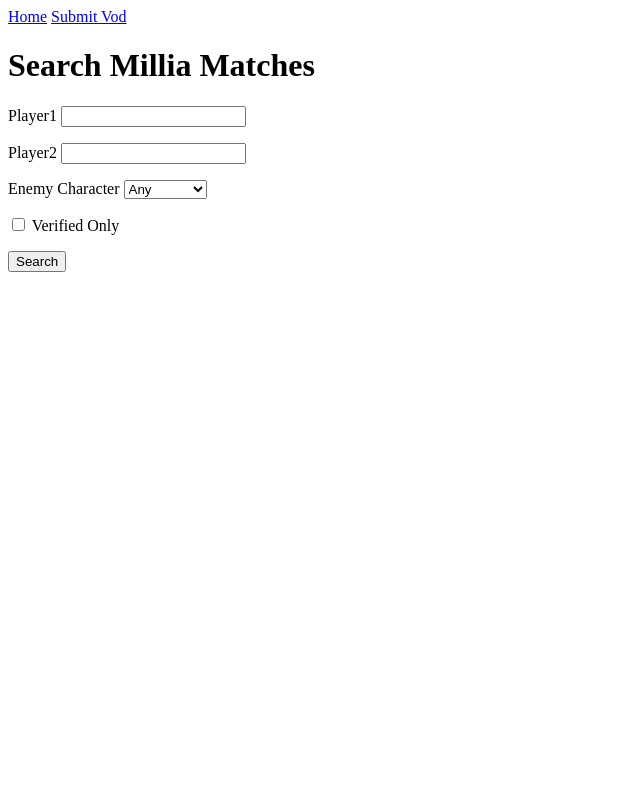
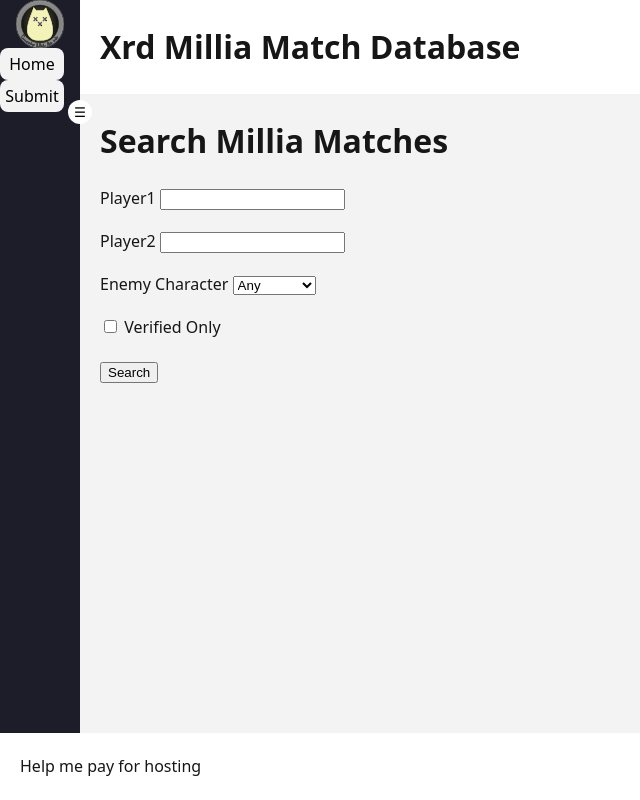
Before and after one commit to wbhemingway/milliavod, a Flask app: page / in a window 1280 px wide. Shown: the whole page, without its empty margins (0-640 px from the left). Run offline with Flask 3, Linux system fonts and the light colour scheme.

Commit message:
added some css and icon images

```diff
--- a/app/routes.py
+++ b/app/routes.py
@@ -1,5 +1,5 @@
 import sqlalchemy as sa
-from flask import flash, redirect, render_template, request, url_for
+from flask import flash, redirect, render_template, url_for
 
 from app import app, db
 from app.forms import VodSearchForm, VodSubmitForm
@@ -12,7 +12,6 @@ def index():
     form = VodSearchForm()
     results = []
     if form.validate_on_submit():
-        print("validated on submit")
         p1name = form.p1name.data
         p2name = form.p2name.data
         p2character = form.p2character.data
--- /dev/null
+++ b/app/static/css/base.css
@@ -0,0 +1,86 @@
+body {
+    padding: 0;
+    margin: 0;
+    font-family: system-ui, sans-serif;
+    font-size: 1rem;
+    line-height: 1.7;
+    color: #161616;
+    background-color: #f3f3f3;
+
+    min-block-size: 100vh;
+    min-block-size: 100dvh;
+    display: grid;
+    grid-template-columns: 5rem 1fr;
+    grid-template-rows: auto 1fr auto;
+
+    grid-template-areas:
+        'sidebar header'
+        'sidebar main'
+        'footer footer';
+
+        transition: grid-template-columns 0.3s ease;
+}
+
+h1 {
+    margin-block-start: 0;
+    margin-block-end: 0;
+}
+
+body.sb-expand {
+    grid-template-columns: 12.5rem 1fr;
+}
+
+.dashboard-header {
+    grid-area: header;
+    background-color: #fff;
+    padding: 1.25rem;
+}
+
+.dashboard-footer {
+    grid-area: footer;
+    background-color: #fff;
+    padding: 1.25rem;
+}
+
+.dashboard-main {
+    grid-area: main;
+    padding: 1.25rem;
+}
+
+.dashboard-sidebar {
+    position: relative;
+    grid-area: sidebar;
+    color: #fff;
+    background-color: #1d1d29;
+}
+.dashboard-sidebar button {
+    position: absolute;
+    inset: 6.25rem -.75rem auto auto;
+    width: 1.5rem;
+    aspect-ratio: 1;
+    background-color: #fff;
+    border: transparent;
+    border-radius: 50%;
+    cursor: pointer;
+}
+
+.logo {
+    display: flex;
+    justify-content: center;
+    font-size: 3rem;
+    line-height: 1.3;
+}
+
+.button {
+    background-color: #f3f3f3;
+    border-radius: 0.5rem;
+    color: black;
+    border: none;
+    width: 4rem;
+    height: 2rem;
+    text-align: center;
+    text-decoration: none;
+    display: inline-block;
+    cursor: pointer;
+    line-height: 0;
+}
--- a/app/templates/base.html
+++ b/app/templates/base.html
@@ -4,12 +4,21 @@
         <meta charsets="UTF-8">
         <meta name="viewport" content="width=device-width, initial-scale=1">
         <title>Millia VODs</title>
+        <link rel="stylesheet" href="{{ url_for('static', filename='css/base.css')}}"/>
     </head>
     <body>
+        <header class="dashboard-header">
+            <h1>Xrd Millia Match Database</h1>
+        </header>
+        <aside class="dashboard-sidebar">
+            <div class="logo"><img src="{{ url_for('static', filename='milliabadge48.png')}}"></div>
+            <button type="button" id="resize">&#9776;</button>
             <nav>
-        <a href="{{ url_for('index') }}">Home</a>
-        <a href="{{ url_for('submit_vod') }}">Submit Vod</a>
+                <a class="button" href="{{ url_for('index') }}"><p>Home</p></a>
+                <a class="button" href="{{ url_for('submit_vod') }}"><p>Submit</p></a>
             </nav>
+        </aside>
+        <main class="dashboard-main">
             {% with messages = get_flashed_messages() %}
             {% if messages %}
             <ul>
@@ -20,5 +29,14 @@
             {% endif %}
             {% endwith %}
             {% block content %}{% endblock %}
+        </main>
+    <footer class="dashboard-footer">Help me pay for hosting</footer>
+    <script>
+        const resizeBtn = document.getElementById('resize');
+        resizeBtn.addEventListener('click', function(e) {
+            e.preventDefault();
+            document.body.classList.toggle('sb-expand')
+        });
+    </script>
 </body>
 </html>
```
Also changed, not shown: app/static/milliabadge.png (added), app/static/milliabadge16.png (added), app/static/milliabadge32.png (added), app/static/milliabadge48.png (added), app/static/milliabadge96.png (added). Lines whose indentation alone changed are shown as unchanged.
